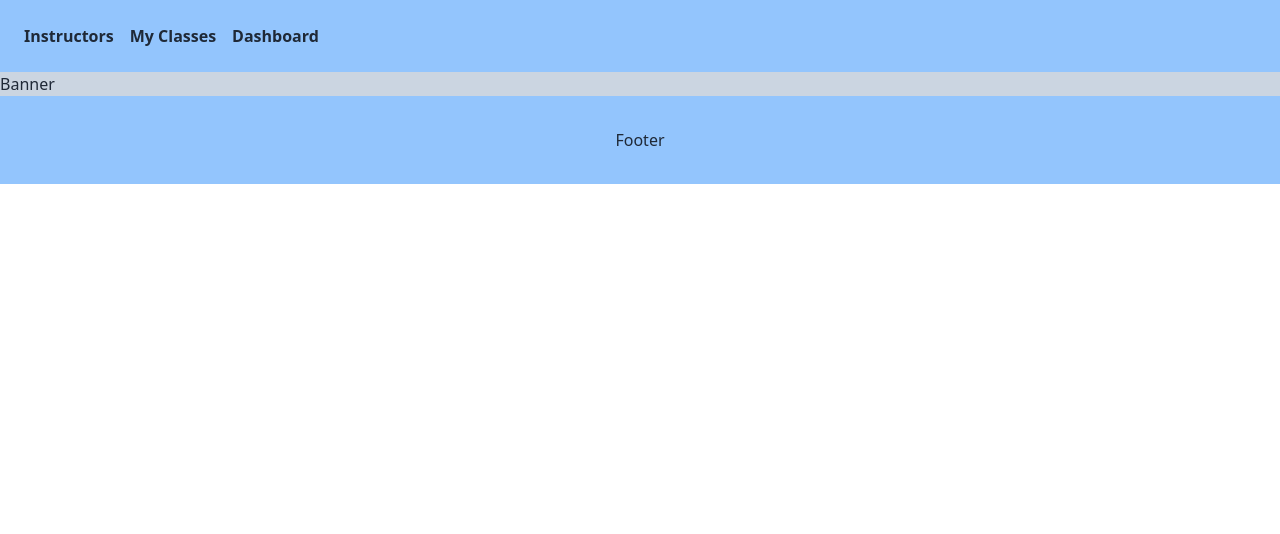
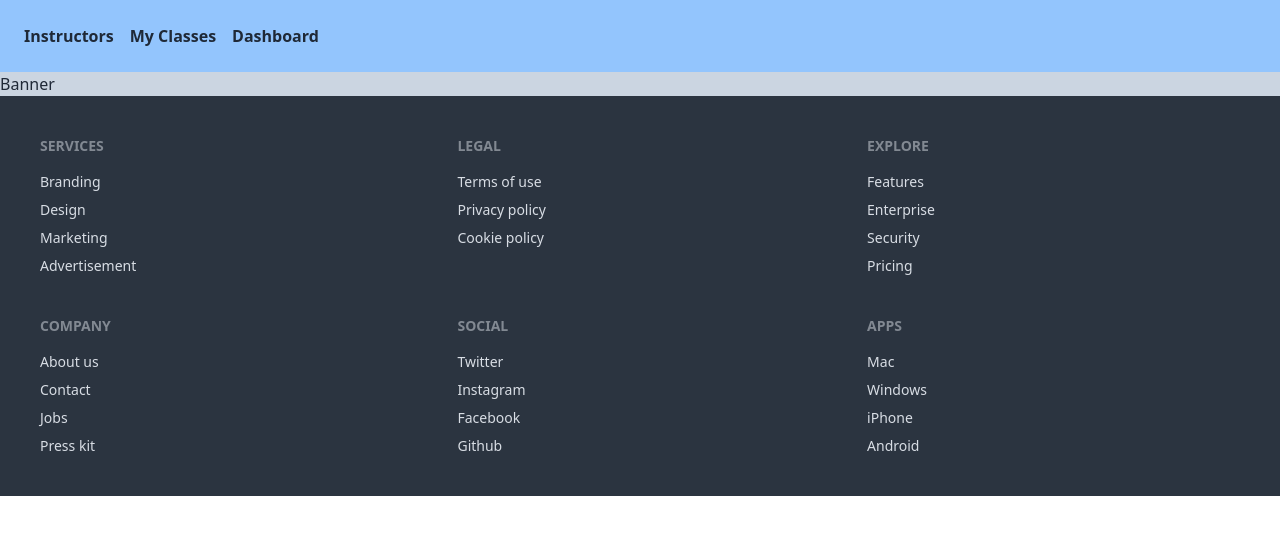
Before and after one commit to rakibulhaque-dev/summer-camp-school-client, a React (Vite) app: page / in a window 1280 px wide. Shown: the top 534 px of the page. Built offline with nearby package versions, Linux system fonts and the light colour scheme.

Commit message:
footer done

```diff
--- /dev/null
+++ b/src/Pages/Login/Login.jsx
@@ -0,0 +1,11 @@
+import React from 'react';
+
+const Login = () => {
+    return (
+        <div>
+            <p className='text center'>This is login page</p>
+        </div>
+    );
+};
+
+export default Login;
--- a/src/Shared/Footer/Footer.jsx
+++ b/src/Shared/Footer/Footer.jsx
@@ -2,9 +2,49 @@
 
 const Footer = () => {
     return (
-        <div className='container p-8 mx-auto bg-blue-300'>
-            <p className='text-center'>Footer</p>
-        </div>
+        <footer className="footer grid-rows-2 p-10 bg-neutral text-neutral-content">
+            <div>
+                <span className="footer-title">Services</span>
+                <a className="link link-hover">Branding</a>
+                <a className="link link-hover">Design</a>
+                <a className="link link-hover">Marketing</a>
+                <a className="link link-hover">Advertisement</a>
+            </div>
+            <div>
+                <span className="footer-title">Company</span>
+                <a className="link link-hover">About us</a>
+                <a className="link link-hover">Contact</a>
+                <a className="link link-hover">Jobs</a>
+                <a className="link link-hover">Press kit</a>
+            </div>
+            <div>
+                <span className="footer-title">Legal</span>
+                <a className="link link-hover">Terms of use</a>
+                <a className="link link-hover">Privacy policy</a>
+                <a className="link link-hover">Cookie policy</a>
+            </div>
+            <div>
+                <span className="footer-title">Social</span>
+                <a className="link link-hover">Twitter</a>
+                <a className="link link-hover">Instagram</a>
+                <a className="link link-hover">Facebook</a>
+                <a className="link link-hover">Github</a>
+            </div>
+            <div>
+                <span className="footer-title">Explore</span>
+                <a className="link link-hover">Features</a>
+                <a className="link link-hover">Enterprise</a>
+                <a className="link link-hover">Security</a>
+                <a className="link link-hover">Pricing</a>
+            </div>
+            <div>
+                <span className="footer-title">Apps</span>
+                <a className="link link-hover">Mac</a>
+                <a className="link link-hover">Windows</a>
+                <a className="link link-hover">iPhone</a>
+                <a className="link link-hover">Android</a>
+            </div>
+        </footer>
     );
 };
 
--- a/src/routes/router.jsx
+++ b/src/routes/router.jsx
@@ -6,6 +6,7 @@
 import Instructors from "../Pages/Instructors/Instructors";
 import Banner from "../Pages/Banner/Banner";
 import Register from "../Pages/Register/Register";
+import Login from "../Pages/Login/Login";
 
 
 const router = createBrowserRouter([
@@ -27,6 +28,10 @@
             }
         ]
     },
+    {
+        path: '/login',
+        element: <Login></Login>
+    }
 ]);
 
 export default router;
```
